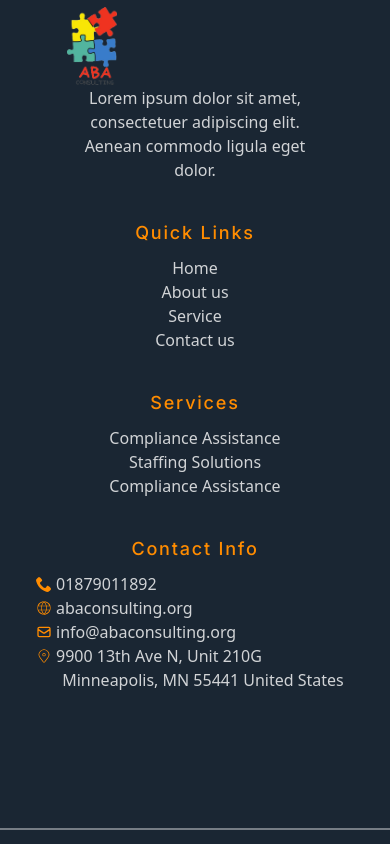
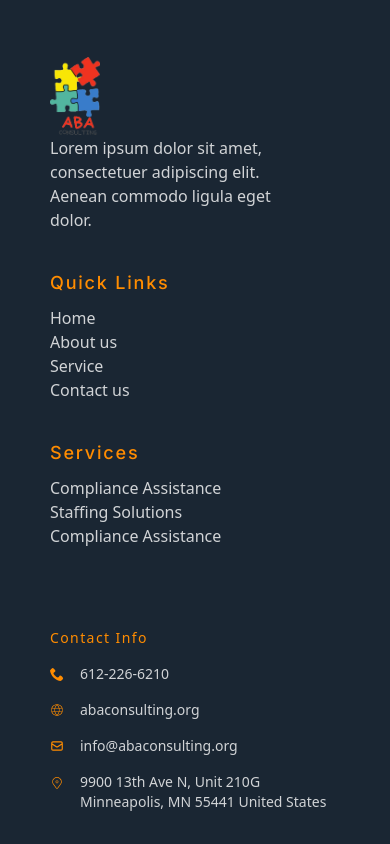
Before and after one commit to mahimnxt23/ABA-Consultancy-Copy, a React (Vite) app: page /contact in a window 390 px wide. Shown: the part 2520-3364 px from the top of the page. Built offline with nearby package versions, Linux system fonts and the light colour scheme.

Commit message:
footer text align fix

```diff
--- a/src/ClientSide/ContactUs/ContactBanner/ContactBanner.jsx
+++ b/src/ClientSide/ContactUs/ContactBanner/ContactBanner.jsx
@@ -76,7 +76,7 @@ const ContactBanner = () => {
       </div>
 
       <div className="relative top-[-50px] ">
-        <div className="px-[30px] md:px-[32px] lg:px-[60px] bg-white pt-[50px] mx-[50px] rounded-[12px] xl:px-[100px] 2xl:px-[150px]">
+        <div className="px-[30px] md:px-[32px] lg:px-[60px] bg-white pt-[50px] mx-[50px] rounded-[12px] xl:px-[100px] 2xl:px-[150px] pb-[50px]">
           <div className="grid grid-cols-1 gap-y-[50px]">
             <div className="grid grid-cols-1 lg:grid-cols-3 gap-[24px]">
               {/* Contact Card */}
--- a/src/ClientSide/Shared/Footer/Footer.jsx
+++ b/src/ClientSide/Shared/Footer/Footer.jsx
@@ -100,19 +100,30 @@ import { ImPhone } from "react-icons/im";
 const Footer = () => {
   return (
     <div>
-      <footer className="bg-[#1a2633] body-font">
-        <div className="container px-5 py-24 mx-auto flex md:items-center lg:items-start md:flex-row md:flex-nowrap flex-wrap flex-col">
-          <div className="w-64 flex-shrink-0 md:mx-0 mx-auto text-center md:text-left">
+      <footer
+        className="bg-[#1a2633] body-font  px-[30px]
+    md:px-[32px]
+   lg:px-[60px]
+   xl:px-[100px]
+   2xl:px-[150px] "
+      >
+        <div className="hidden lg:block">
+          <div className="w-full px-5 py-24 flex md:items-center lg:items-start md:flex-row md:flex-nowrap flex-wrap flex-col">
+            <div className="w-64 flex-shrink-0 lg:mx-0 mx-auto text-center lg:text-left">
               <div className="flex h-[56px] w-[50px] title-font font-medium items-center md:justify-start justify-center text-gray-900 pb-2">
-              <img src="/images/ABA-Consulting-Logo.webp" className="" alt="" />
+                <img
+                  src="/images/ABA-Consulting-Logo.webp"
+                  className=""
+                  alt=""
+                />
               </div>
               <p className="mt-2 text-[#FFFFFFCC]/[.8] font-normal">
                 Lorem ipsum dolor sit amet, consectetuer adipiscing elit. Aenean
                 commodo ligula eget dolor.
               </p>
             </div>
-          <div className="flex-grow flex flex-wrap md:pl-20 -mb-10 md:mt-0 mt-10 md:text-left text-center">
-            <div className="lg:w-1/3 md:w-1/2 w-full px-4">
+            <div className="flex-grow flex flex-wrap lg:pl-20 -mb-10 lg:mt-0 mt-10 lg:text-left text-center ">
+              <div className="lg:w-1/3 md:w-1/2 w-full px-4 ">
                 <h2 className="title-font font-medium text-[#FF8C00] menuText tracking-widest text-sm mb-3">
                   Quick Links
                 </h2>
@@ -121,7 +132,9 @@ const Footer = () => {
                     <a className="text-[#FFFFFFCC]/[.8] font-normal">Home</a>
                   </li>
                   <li>
-                  <a className="text-[#FFFFFFCC]/[.8] font-normal">About us</a>
+                    <a className="text-[#FFFFFFCC]/[.8] font-normal">
+                      About us
+                    </a>
                   </li>
                   <li>
                     <a className="text-[#FFFFFFCC]/[.8] font-normal">Service</a>
@@ -133,6 +146,7 @@ const Footer = () => {
                   </li>
                 </nav>
               </div>
+
               <div className="lg:w-1/3 md:w-1/2 w-full px-4">
                 <h2 className="title-font font-medium text-[#FF8C00] menuText tracking-widest text-sm mb-3">
                   Services
@@ -155,44 +169,157 @@ const Footer = () => {
                   </li>
                 </nav>
               </div>
-            <div className="lg:w-1/3 md:w-1/2 w-full px-4">
+
+              <div className="lg:w-1/3 md:w-1/2 w-full px-4 text-[#FFFFFFCC]">
+                <h2 className="title-font font-medium text-[#FF8C00] tracking-widest text-sm mb-4">
+                  Contact Info
+                </h2>
+                <div className="grid grid-cols-[auto,1fr] gap-x-4 gap-y-4 text-sm md:text-base">
+                  {/* Phone */}
+                  <div className="text-[#FF8C00] flex items-center">
+                    <ImPhone />
+                  </div>
+                  <div className="flex items-center">612-226-6210</div>
+
+                  {/* Website */}
+                  <div className="text-[#FF8C00] flex items-center">
+                    <CiGlobe />
+                  </div>
+                  <div className="flex items-center">abaconsulting.org</div>
+
+                  {/* Email */}
+                  <div className="text-[#FF8C00] flex items-center">
+                    <HiOutlineMail />
+                  </div>
+                  <div className="flex items-center">
+                    info@abaconsulting.org
+                  </div>
+
+                  {/* Address */}
+                  <div className="text-[#FF8C00] flex items-start pt-1">
+                    <CiLocationOn />
+                  </div>
+                  <div className="flex flex-col">
+                    <span>9900 13th Ave N, Unit 210G</span>
+                    <span>Minneapolis, MN 55441 United States</span>
+                  </div>
+                </div>
+              </div>
+            </div>
+          </div>
+        </div>
+
+        <div className="lg:hidden block">
+          <div className="container px-5 py-24 mx-auto grid grid-cols-1 md:grid-cols-2 md:gap-x-10">
+            {/* Left Section (Logo + Quick Links) */}
+            <div>
+              {/* Logo Section */}
+              <div className="w-64 flex-shrink-0  text-left">
+                <div className="flex h-[56px] w-[50px] title-font font-medium items-center md:justify-start justify-center text-gray-900 pb-2">
+                  <img
+                    src="/images/ABA-Consulting-Logo.webp"
+                    className=""
+                    alt=""
+                  />
+                </div>
+                <p className="mt-2 text-[#FFFFFFCC]/[.8] font-normal">
+                  Lorem ipsum dolor sit amet, consectetuer adipiscing elit.
+                  Aenean commodo ligula eget dolor.
+                </p>
+              </div>
+
+              {/* Quick Links */}
+              <div className="mt-10 md:mt-14">
                 <h2 className="title-font font-medium text-[#FF8C00] menuText tracking-widest text-sm mb-3">
-                Contact Info
+                  Quick Links
                 </h2>
                 <nav className="list-none mb-10">
                   <li>
-                  <a className="text-[#FFFFFFCC]/[.8] font-normal gap-x-[4px] flex justify-start items-center">
-                    <ImPhone className="text-[#FF8C00]" />{" "}
-                    <span className="text-[#FFFFFFCC]/[.8]">01879011892</span>
+                    <a className="text-[#FFFFFFCC]/[.8] font-normal">Home</a>
+                  </li>
+                  <li>
+                    <a className="text-[#FFFFFFCC]/[.8] font-normal">
+                      About us
                     </a>
                   </li>
                   <li>
-                  <a className="text-[#FFFFFFCC]/[.8] font-normal  gap-x-[4px] flex justify-start items-center">
-                    <CiGlobe className="text-[#FF8C00]" />{" "}
-                    <span className="text-[#FFFFFFCC]/[.8]">
-                      abaconsulting.org
-                    </span>
+                    <a className="text-[#FFFFFFCC]/[.8] font-normal">Service</a>
+                  </li>
+                  <li>
+                    <a className="text-[#FFFFFFCC]/[.8] font-normal">
+                      Contact us
+                    </a>
+                  </li>
+                </nav>
+              </div>
+            </div>
+
+            {/* Right Section (Services + Contact Info) */}
+            <div className="flex flex-col gap-y-10">
+              {/* Services */}
+              <div>
+                <h2 className="title-font font-medium text-[#FF8C00] menuText tracking-widest text-sm mb-3">
+                  Services
+                </h2>
+                <nav className="list-none mb-10">
+                  <li>
+                    <a className="text-[#FFFFFFCC]/[.8] font-normal">
+                      Compliance Assistance
                     </a>
                   </li>
                   <li>
-                  <a className="text-[#FFFFFFCC]/[.8] font-normal  gap-x-[4px] flex justify-start items-center ">
-                    <HiOutlineMail className="text-[#FF8C00]" />{" "}
-                    <span className=" "> info@abaconsulting.org</span>
+                    <a className="text-[#FFFFFFCC]/[.8] font-normal">
+                      Staffing Solutions
                     </a>
                   </li>
-
                   <li>
-                  <a className="text-[#FFFFFFCC]/[.8] font-normal   gap-x-[4px] flex justify-start items-center ">
-                    <CiLocationOn className="text-[#FF8C00]" />{" "}
-                    <span className="text-[#FFFFFFCC]/[.8]">
-                      9900 13th Ave N, Unit 210G
-                    </span>
-                  </a>
-                </li>
-                <li className="text-[#FFFFFFCC]/[.8] ml-4">
-                  Minneapolis, MN 55441 United States
+                    <p className="text-[#FFFFFFCC]/[.8] font-normal">
+                      Compliance Assistance
+                    </p>
                   </li>
                 </nav>
+              </div>
+
+              {/* Contact Info */}
+              <div>
+                <h2 className="title-font font-medium text-[#FF8C00] tracking-widest text-sm mb-4">
+                  Contact Info
+                </h2>
+                <div className="grid grid-cols-[auto,1fr] gap-x-4 gap-y-4 text-sm md:text-base">
+                  {/* Phone */}
+                  <div className="text-[#FF8C00] flex items-center">
+                    <ImPhone />
+                  </div>
+                  <div className="flex items-center text-[#FFFFFFCC]/[.8]">
+                    612-226-6210
+                  </div>
+
+                  {/* Website */}
+                  <div className="text-[#FF8C00] flex items-center">
+                    <CiGlobe />
+                  </div>
+                  <div className="flex items-center text-[#FFFFFFCC]/[.8]">
+                    abaconsulting.org
+                  </div>
+
+                  {/* Email */}
+                  <div className="text-[#FF8C00] flex items-center">
+                    <HiOutlineMail />
+                  </div>
+                  <div className="flex items-center text-[#FFFFFFCC]/[.8]">
+                    info@abaconsulting.org
+                  </div>
+
+                  {/* Address */}
+                  <div className="text-[#FF8C00] flex items-start pt-1">
+                    <CiLocationOn />
+                  </div>
+                  <div className="flex flex-col text-[#FFFFFFCC]/[.8]">
+                    <span>9900 13th Ave N, Unit 210G</span>
+                    <span>Minneapolis, MN 55441 United States</span>
+                  </div>
+                </div>
+              </div>
             </div>
           </div>
         </div>
```
Lines whose indentation alone changed are shown as unchanged.
